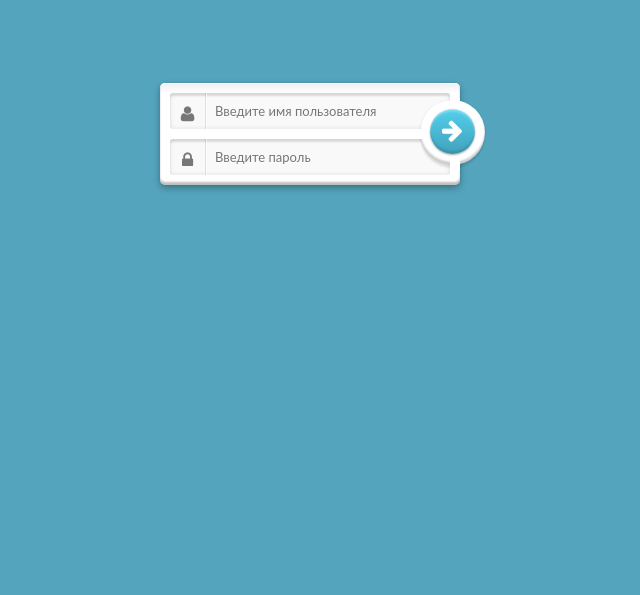
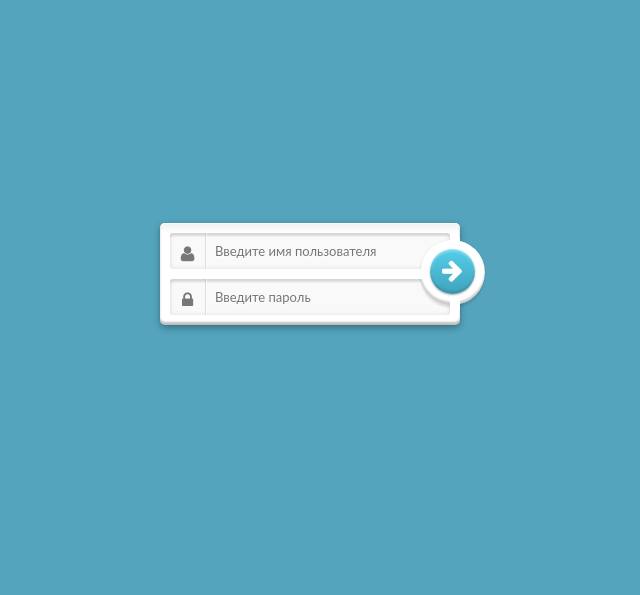
Before and after one commit to Rrarity/OrdersOrganization, a Django app: template MyOrders/templates/login/login.html in a window 1280 px wide. Shown: the part 162-757 px from the top of the page, without its empty margins (330-970 px from the left). Run offline with Django 3.2, Linux system fonts and the light colour scheme; the template is opened without the code that fills it, so the values that code supplies are empty; parts of the project's set-up code (start-up, migrations or seed data) failed here and were passed over; some libraries are stand-ins or nearby versions.

Commit message:
центрирование формы входа

```diff
--- a/MyOrders/static/css/login/login.css
+++ b/MyOrders/static/css/login/login.css
@@ -1,7 +1,14 @@
 @import url('../font-awesome/css/font-awesome.css');
 
 #container {
-    margin: 80px auto;
+    //margin: 40% auto;
+    position: absolute;
+    top: 50%;
+    left: 50%;
+    margin-left: -150px;
+    margin-top: -75px;
+
+
 }
 *,
 *:after,
```
